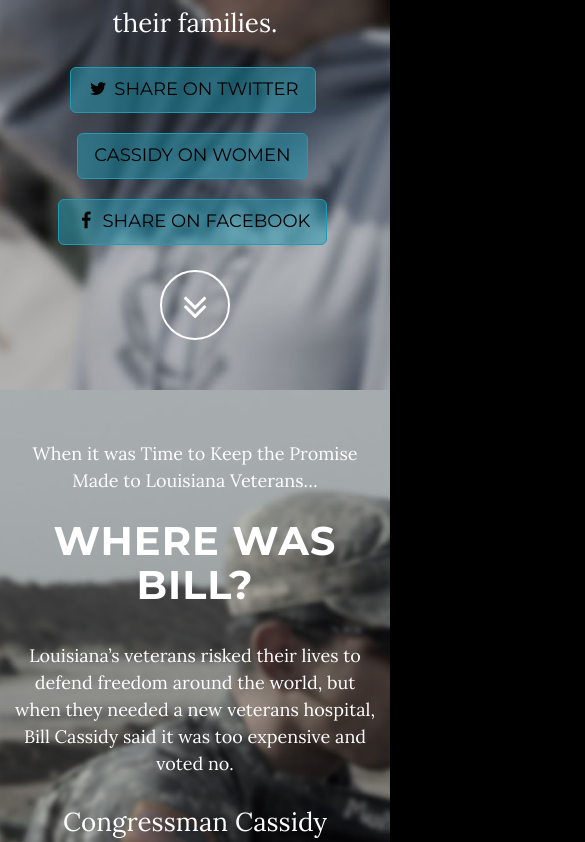
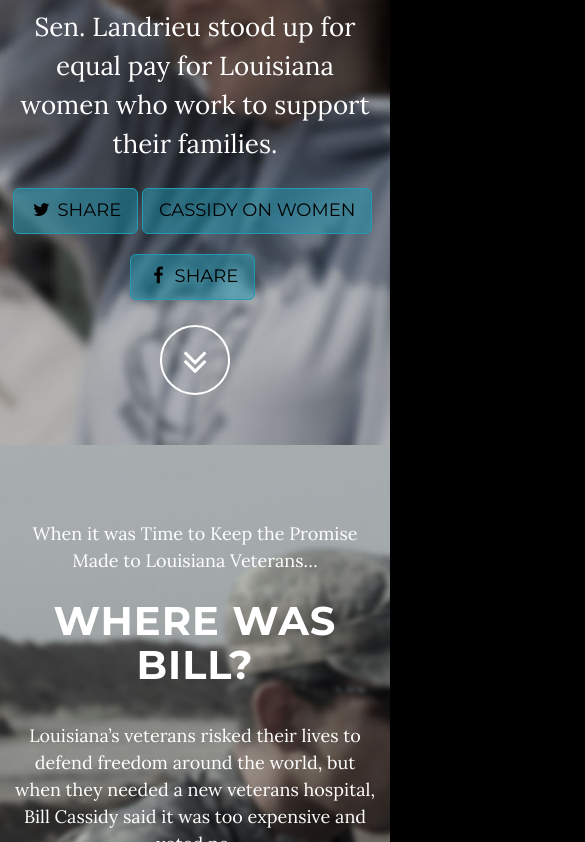
Before and after one commit to nagey/mll-wwb, a plain HTML site: page index.html in a window 390 px wide. Shown: the part 1158-2000 px from the top of the page, 585 px wide, since content can reach past the window. Drawn offline with Linux system fonts and the light colour scheme.

Commit message:
mobile friendlyness

```diff
--- a/css/grayscale.css
+++ b/css/grayscale.css
@@ -158,9 +158,6 @@ a:focus {
     font-size: 40px;
 }
 
-.intro .intro-text {
-		width:740px;
-}
 
 .intro-text, .mary-text, .bill-text {
   font-size: 18px;
@@ -170,8 +167,15 @@ a:focus {
 	font-size: 26px;
 }
 
+.intro {
+	padding-top:100px;
+}
 
 @media(min-width:767px) {
+		.intro .intro-text {
+				width:740px;
+		}
+
     .intro, .photo-section {
         height: 100%;
         padding: 0;
@@ -345,7 +349,7 @@ a:focus {
 
 .photo-section {
 	width:100%;
-	padding: 50px 0 50px;
+	padding: 75px 0 50px;
 	color: #fff;
 	background-color: #000;
 	-webkit-background-size: cover;
@@ -418,7 +422,7 @@ ul.banner-social-buttons {
 
 @media(max-width:767px) {
     ul.banner-social-buttons li {
-        display: block;
+        /*display: block;*/
         margin-bottom: 20px;
         padding: 0;
     }
--- a/index.html
+++ b/index.html
@@ -104,13 +104,13 @@
 					<p class="mary-text">Sen. Landrieu stood up for equal pay for Louisiana women who work to support their families.</p>
                 <ul class="list-inline banner-social-buttons">
                     <li>
-                        <a href="./women.html?utm_source=wwb" class="btn btn-default btn-lg tweetit popup" data-tweet="Where was Congressman Cassidy When Louisiana Women Fought for Equal Pay?"><i class="fa fa-twitter fa-fw"></i> <span class="network-name">Share on Twitter</span></a>
+                        <a href="./women.html?utm_source=wwb" class="btn btn-default btn-lg tweetit popup" data-tweet="Where was Congressman Cassidy When Louisiana Women Fought for Equal Pay?"><i class="fa fa-twitter fa-fw"></i> <span class="network-name">Share</span></a>
                     </li>
                     <li>
                         <a href="./women.html?utm_source=wwb" class="btn btn-default btn-lg"><span class="network-name">Cassidy on Women</span></a>
                     </li>
                     <li>
-                        <a href="./women.html?utm_source=wwb" class="btn btn-default btn-lg fbit popup"><i class="fa fa-facebook fa-fw"></i> <span class="network-name">Share on Facebook</span></a>
+                        <a href="./women.html?utm_source=wwb" class="btn btn-default btn-lg fbit popup"><i class="fa fa-facebook fa-fw"></i> <span class="network-name">Share</span></a>
                     </li>
                 </ul>
 
@@ -133,13 +133,13 @@
 
                 <ul class="list-inline banner-social-buttons">
                     <li>
-                        <a href="./veterans.html?utm_source=wwb" class="btn btn-default btn-lg tweetit popup" data-tweet="Where Was Congressman Cassidy when Louisiana Vets needed a new hospital?"><i class="fa fa-twitter fa-fw"></i> <span class="network-name">Share on Twitter</span></a>
+                        <a href="./veterans.html?utm_source=wwb" class="btn btn-default btn-lg tweetit popup" data-tweet="Where Was Congressman Cassidy when Louisiana Vets needed a new hospital?"><i class="fa fa-twitter fa-fw"></i> <span class="network-name">Share</span></a>
                     </li>
                     <li>
                         <a href="./veterans.html?utm_source=wwb" class="btn btn-default btn-lg"><span class="network-name">Cassidy on Veteran's Issues</span></a>
                     </li>
                     <li>
-                        <a href="./veterans.html?utm_source=wwb" class="btn btn-default btn-lg fbit popup"><i class="fa fa-facebook fa-fw"></i> <span class="network-name">Share on Facebook</span></a>
+                        <a href="./veterans.html?utm_source=wwb" class="btn btn-default btn-lg fbit popup"><i class="fa fa-facebook fa-fw"></i> <span class="network-name">Share</span></a>
                     </li>
                 </ul>
 
@@ -158,17 +158,17 @@
 					<h2>Where was Bill?</h2>
 					<p>Louisiana’s seniors worked their whole lives to earn Social Security and Medicare, but Congressman Cassidy said raising the retirement age, “just didn’t hurt anyone.”.</p>
 					<p class="bill-text">Congressman Cassidy Voted to Raise the Retirement Age to 70, Cut Social Security, Medicare Benefits</p>
-					<p class="mary-text">Sen. Landrieu Stands up for Louisiana Seniors by Strengthening Social Security and Medicare.</h3>
+					<p class="mary-text">Sen. Landrieu Stands up for Louisiana Seniors by Strengthening Social Security and Medicare.</p>
 
                 <ul class="list-inline banner-social-buttons">
                     <li>
-                        <a href="./seniors.html?utm_source=wwb" class="btn btn-default btn-lg tweetit popup" data-tweet="Where Was Bill Cassidy when Louisiana Seniors needed Someone to protect Social Security and Medicare?"><i class="fa fa-twitter fa-fw"></i> <span class="network-name">Share on Twitter</span></a>
+                        <a href="./seniors.html?utm_source=wwb" class="btn btn-default btn-lg tweetit popup" data-tweet="Where Was Bill Cassidy when Louisiana Seniors needed Someone to protect Social Security and Medicare?"><i class="fa fa-twitter fa-fw"></i> <span class="network-name">Share</span></a>
                     </li>
                     <li>
                         <a href="./seniors.html?utm_source=wwb" class="btn btn-default btn-lg"><span class="network-name">Cassidy on Seniors</span></a>
                     </li>
                     <li>
-                        <a href="./seniors.html?utm_source=wwb" class="btn btn-default btn-lg fbit popup"><i class="fa fa-facebook fa-fw"></i> <span class="network-name">Share on Facebook</span></a>
+                        <a href="./seniors.html?utm_source=wwb" class="btn btn-default btn-lg fbit popup"><i class="fa fa-facebook fa-fw"></i> <span class="network-name">Share</span></a>
                     </li>
                 </ul>
 
@@ -191,13 +191,13 @@
 
                 <ul class="list-inline banner-social-buttons">
                     <li>
-                        <a href="./students.html?utm_source=wwb" class="btn btn-default btn-lg tweetit popup" data-tweet="Where Was Congressman Cassidy when Gov. Jindal cut higher education more than any other state?"><i class="fa fa-twitter fa-fw"></i> <span class="network-name">Share on Twitter</span></a>
+                        <a href="./students.html?utm_source=wwb" class="btn btn-default btn-lg tweetit popup" data-tweet="Where Was Congressman Cassidy when Gov. Jindal cut higher education more than any other state?"><i class="fa fa-twitter fa-fw"></i> <span class="network-name">Share</span></a>
                     </li>
                     <li>
                         <a href="./students.html?utm_source=wwb" class="btn btn-default btn-lg"><span class="network-name">Cassidy on Education</span></a>
                     </li>
                     <li>
-                        <a href="./students.html?utm_source=wwb" class="btn btn-default btn-lg fbit popup"><i class="fa fa-facebook fa-fw"></i> <span class="network-name">Share on Facebook</span></a>
+                        <a href="./students.html?utm_source=wwb" class="btn btn-default btn-lg fbit popup"><i class="fa fa-facebook fa-fw"></i> <span class="network-name">Share</span></a>
                     </li>
                 </ul>
 
@@ -212,7 +212,7 @@
 		<section id="energy" class="container content-section text-center energy-section photo-section">
 			<div class="row photo-body">
 				<div class="col-lg-8 col-lg-offset-2">
-					<h4>When Thousands of Oil and Gas Jobs were Threatened…</h4>
+					<p class="intro-text">When Thousands of Oil and Gas Jobs were Threatened…</p>
 					<h2>Where was Bill?</h2>
 					<p>In July, a sanctions bill to punish the Venezuelan government for human rights violations was being fast tracked toward passage in the Senate, but was written too vaguely and jeopardizes 2,000-plus jobs at the CITGO refinery in Lake Charles.</p>
 					<p class="bill-text">Congressman Cassidy Put Partisan Politics Above Thousands of Louisiana Oil &amp; Gas Workers.</p>
@@ -220,13 +220,13 @@
 
                 <ul class="list-inline banner-social-buttons">
                     <li>
-                        <a href="./oil-and-gas.html?utm_source=wwb" class="btn btn-default btn-lg tweetit popup" data-tweet="Where Was Bill Cassidy when Thousands of Louisiana Oil &amp; Gas Jobs were Threatened?"><i class="fa fa-twitter fa-fw"></i> <span class="network-name">Share on Twitter</span></a>
+                        <a href="./oil-and-gas.html?utm_source=wwb" class="btn btn-default btn-lg tweetit popup" data-tweet="Where Was Bill Cassidy when Thousands of Louisiana Oil &amp; Gas Jobs were Threatened?"><i class="fa fa-twitter fa-fw"></i> <span class="network-name">Share</span></a>
                     </li>
                     <li>
                         <a href="./oil-and-gas.html?utm_source=wwb" class="btn btn-default btn-lg"><span class="network-name">Cassidy on Oil &amp; Gas</span></a>
                     </li>
                     <li>
-                        <a href="./oil-and-gas.html?utm_source=wwb" class="btn btn-default btn-lg fbit popup"><i class="fa fa-facebook fa-fw"></i> <span class="network-name">Share on Facebook</span></a>
+                        <a href="./oil-and-gas.html?utm_source=wwb" class="btn btn-default btn-lg fbit popup"><i class="fa fa-facebook fa-fw"></i> <span class="network-name">Share</span></a>
                     </li>
                 </ul>
 
@@ -246,18 +246,18 @@
 					<p class="intro-text">When Hurricane Isaac Devastated Families and Businesses in Louisiana…</p>
 					<h2>Where was Bill?</h2>
 					<p>On August 28, 2012, Hurricane Isaac damaged 59,000 homes in Louisiana and flooded many Southeast Louisiana communities. They needed help to recover and rebuild. But when it mattered the most, Congressman Cassidy voted against $291 million in disaster relief to help Southeast Louisiana communities rebuild homes and businesses. And he voted against funding West Shore Levee project to protect communities in the River Parishes. </p>
-					<p class="bill-text">Congressman Cassidy voted against $291 Million to rebuild after Hurricane Isaac, left LaPlace without any flood protection.<p>
-					<p class="mary-text">Sen. Landrieu fought &amp; delivered disaster relief and levee funding.</h3>
+					<p class="bill-text">Congressman Cassidy voted against $291 Million to rebuild after Hurricane Isaac, left LaPlace without any flood protection.</p>
+					<p class="mary-text">Sen. Landrieu fought &amp; delivered disaster relief and levee funding.</p>
 
                 <ul class="list-inline banner-social-buttons">
                     <li>
-                        <a href="./disaster-survivors.html?utm_source=wwb" class="btn btn-default btn-lg tweetit popup" data-tweet="Where was Congressman Cassidy when Louisiana needed $291 million to rebuild after Hurricane Isaac?"><i class="fa fa-twitter fa-fw"></i> <span class="network-name">Share on Twitter</span></a>
+                        <a href="./disaster-survivors.html?utm_source=wwb" class="btn btn-default btn-lg tweetit popup" data-tweet="Where was Congressman Cassidy when Louisiana needed $291 million to rebuild after Hurricane Isaac?"><i class="fa fa-twitter fa-fw"></i> <span class="network-name">Share</span></a>
                     </li>
                     <li>
                         <a href="./disaster-survivors.html?utm_source=wwb" class="btn btn-default btn-lg"><span class="network-name">Cassidy on Preparedness</span></a>
                     </li>
                     <li>
-                        <a href="./disaster-survivors.html?utm_source=wwb" class="btn btn-default btn-lg fbit popup"><i class="fa fa-facebook fa-fw"></i> <span class="network-name">Share on Facebook</span></a>
+                        <a href="./disaster-survivors.html?utm_source=wwb" class="btn btn-default btn-lg fbit popup"><i class="fa fa-facebook fa-fw"></i> <span class="network-name">Share</span></a>
                     </li>
                 </ul>
 				</div>
@@ -287,6 +287,8 @@
 						</li>
 					</ul>
 			</div>
+		</div>
+	</section>
 
     <!-- Footer -->
     <footer>
```
